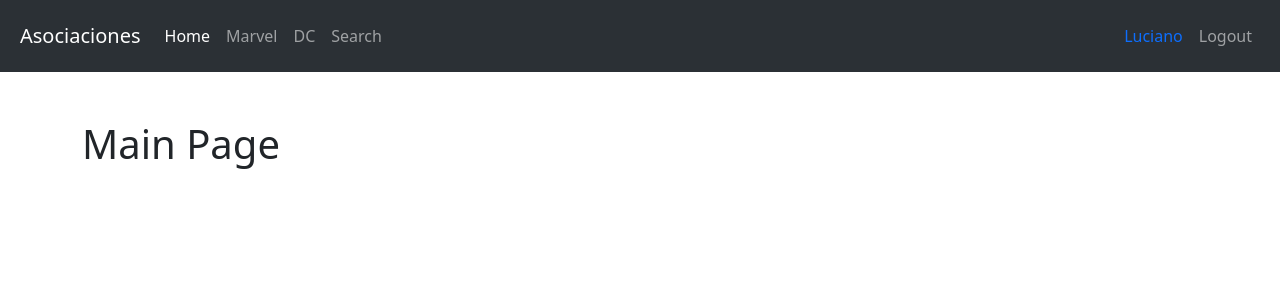
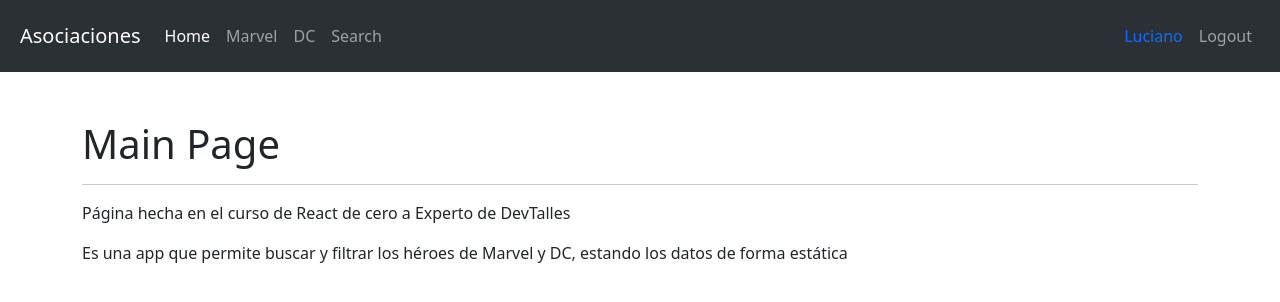
Before and after one commit to luferrduc/heroes-search-app, a React (Vite) app: page / in a window 1280 px wide. Shown: the top 302 px of the page. Built offline with nearby package versions, Linux system fonts and the light colour scheme.

Commit message:
Fix: fix search by name hero function

```diff
--- a/src/heroes/helpers/getHeroById.ts
+++ b/src/heroes/helpers/getHeroById.ts
@@ -2,6 +2,6 @@ import { heroes } from "../data/heroes";
 
 
 
-export const getHeroesById = (id: string) => {
+export const getHeroById = (id: string) => {
   return heroes.find( heroe => heroe.id === id)
 }
--- a/src/heroes/helpers/index.ts
+++ b/src/heroes/helpers/index.ts
@@ -1,2 +1,2 @@
-export { getHeroesById } from "./getHeroById";
+export { getHeroById } from "./getHeroById";
 export { getHeroesByPublisher } from "./getHeroesByPublisher";
--- a/src/heroes/pages/DcPage.tsx
+++ b/src/heroes/pages/DcPage.tsx
@@ -3,7 +3,7 @@ import { HeroList } from "@/heroes/components/HeroList"
 export const DcPage = () => {
   return (
     <>
-      <h1>Dc Page</h1>
+      <h1>DC</h1>
       <hr />
       <HeroList publisher="DC Comics"/>
     </>
--- a/src/heroes/pages/HeroPage.tsx
+++ b/src/heroes/pages/HeroPage.tsx
@@ -1,11 +1,12 @@
 import { Navigate, useNavigate, useParams } from "react-router"
-import { getHeroesById } from "../helpers"
+import { getHeroById } from "../helpers"
+import { useMemo } from "react"
 
 export const HeroPage = () => {
   const { id } = useParams()
   const navigate = useNavigate()
 
-	const hero = getHeroesById(id as string)!
+	const hero = useMemo(() => getHeroById(id as string)!, [id])
 
 	if (!hero) {
 		return <Navigate to="/" />
--- a/src/heroes/pages/MarvelPage.tsx
+++ b/src/heroes/pages/MarvelPage.tsx
@@ -3,7 +3,7 @@ import { HeroList } from "@/heroes/components"
 export const MarvelPage = () => {
   return (
     <>
-      <h1>Marvel Page</h1>
+      <h1>Marvel</h1>
       <hr />
       <HeroList publisher="Marvel Comics"/>
     </>
--- a/src/heroes/pages/SearchPage.tsx
+++ b/src/heroes/pages/SearchPage.tsx
@@ -1,5 +1,8 @@
 export const SearchPage = () => {
   return (
-    <h1>Search Page</h1>
+    <>
+      <h1>Search Page</h1>
+      <hr />
+    </>
   )
 }
--- a/src/pages/MainPage.tsx
+++ b/src/pages/MainPage.tsx
@@ -2,6 +2,13 @@
 
 export const MainPage = () => {
   return (
-    <h1>Main Page</h1>
+    <>
+      <h1>Main Page</h1>
+      <hr />
+      <p>Página hecha en el curso de React de cero a Experto de DevTalles</p>
+      <p>Es una app que permite buscar y filtrar los héroes de Marvel y DC, estando
+        los datos de forma estática
+      </p>
+    </>
   )
 }
```
